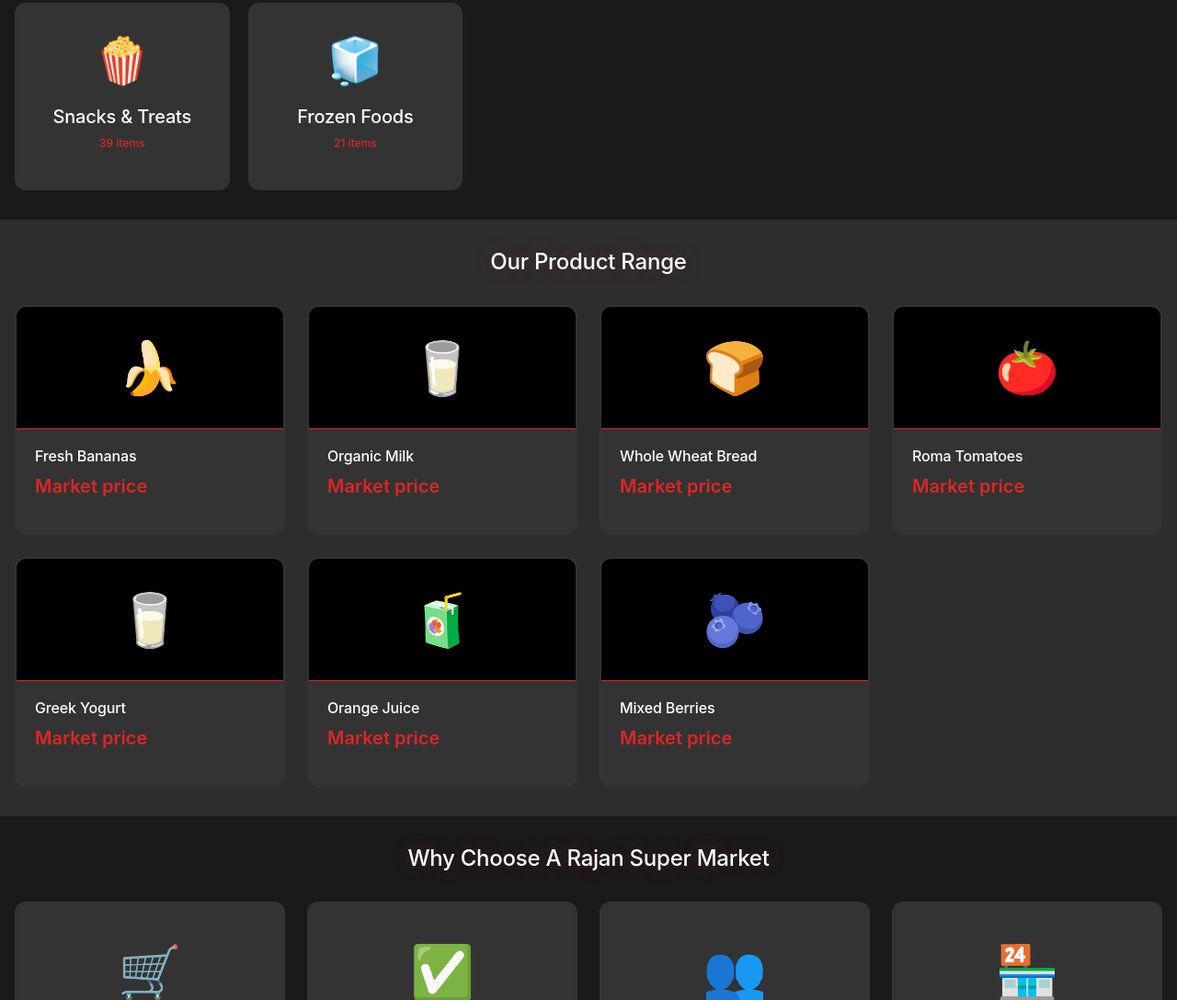
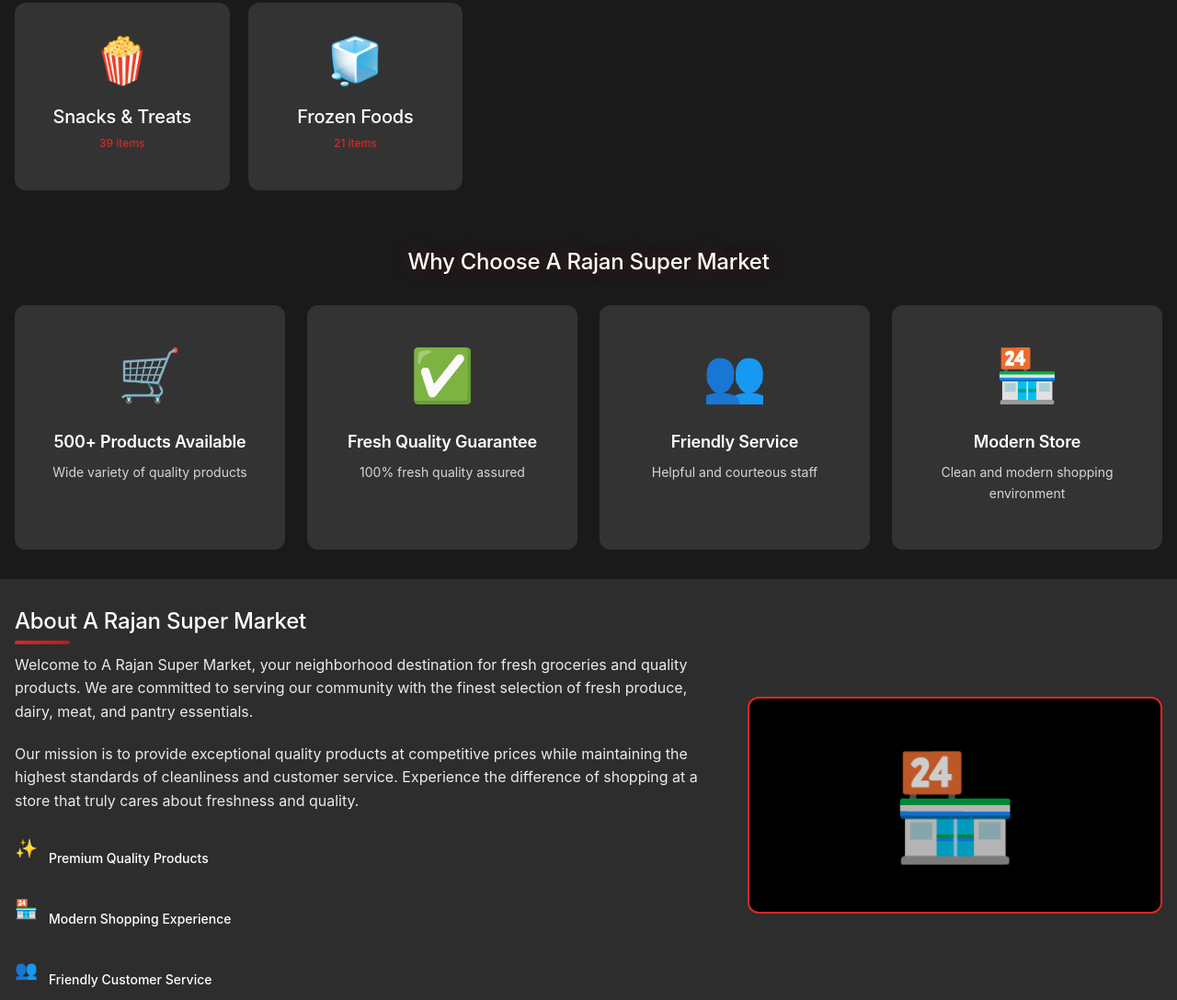
Before and after one commit to arjunlakshman/Rajan-SuperMarket, a plain HTML site: page index.html in a window 1280 px wide. Shown: the part 1137-2225 px from the top of the page at 92% size. Drawn offline with Linux system fonts and the light colour scheme; a web font is replaced by a local one.

Commit message:
Update index.html

```diff
--- a/index.html
+++ b/index.html
@@ -63,14 +63,14 @@
         </section>
 
         <!-- Featured Products -->
-        <section class="featured-section" id="products">
+        <!--section class="featured-section" id="products">
             <div class="container">
                 <h2 class="section-title">Our Product Range</h2>
                 <div class="products-grid" id="productsGrid">
-                    <!-- Products will be populated by JavaScript -->
+                    <!-- Products will be populated by JavaScript
                 </div>
             </div>
-        </section>
+        </section> -->
 
         <!-- Store Highlights -->
         <section class="features-section">
```
